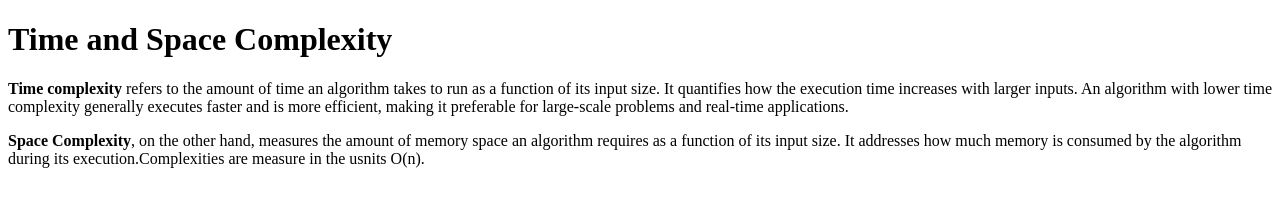
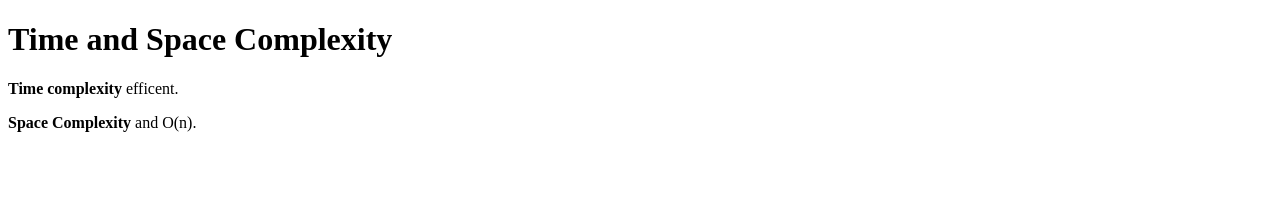
Before and after one commit to acciojob/time-and-space-complexity-YashSharma412, a website: page main.html in a window 1280 px wide. Drawn offline with Linux system fonts and the light colour scheme.

Commit message:
created a submission

```diff
--- a/main.html
+++ b/main.html
@@ -14,9 +14,9 @@
 		<h1>Time and Space Complexity</h1>
 	</header>
 	<article>
-		<p><b>Time complexity</b> refers to the amount of time an algorithm takes to run as a function of its input size. It quantifies how the execution time increases with larger inputs. An algorithm with lower time complexity generally executes faster and is more efficient, making it preferable for large-scale problems and real-time applications.</p>
+		<p><b>Time complexity</b> efficent.</p>
 
-		<p><b>Space Complexity</b>, on the other hand, measures the amount of memory space an algorithm requires as a function of its input size. It addresses how much memory is consumed by the algorithm during its execution.Complexities are measure in the usnits O(n).</p>
+		<p><b>Space Complexity</b> and O(n).</p>
 	</article>
 
 </body>
```
